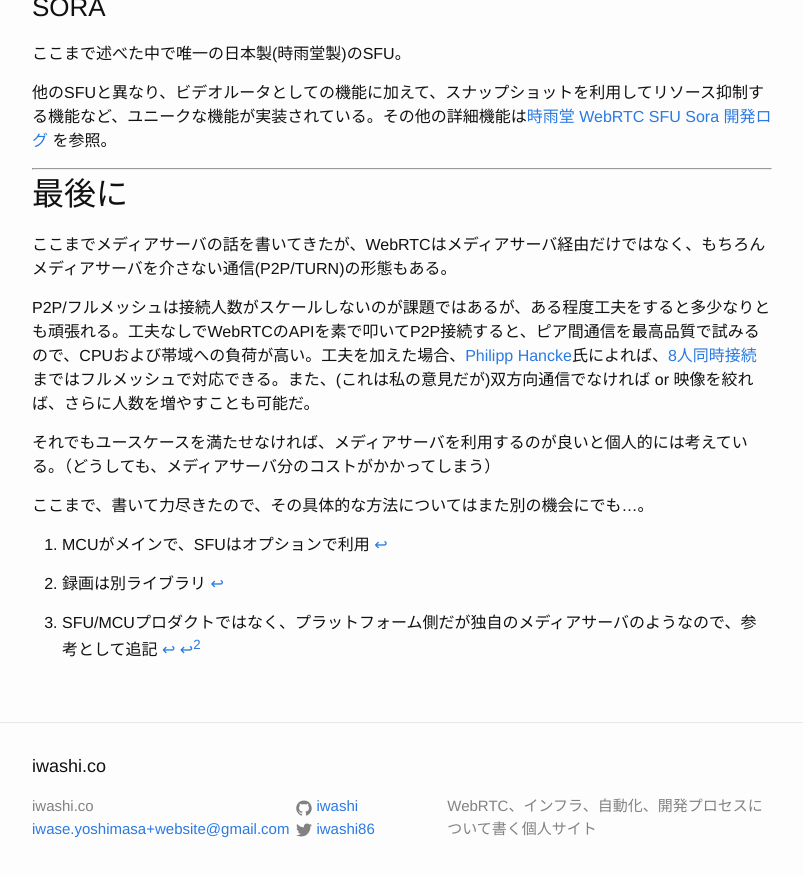
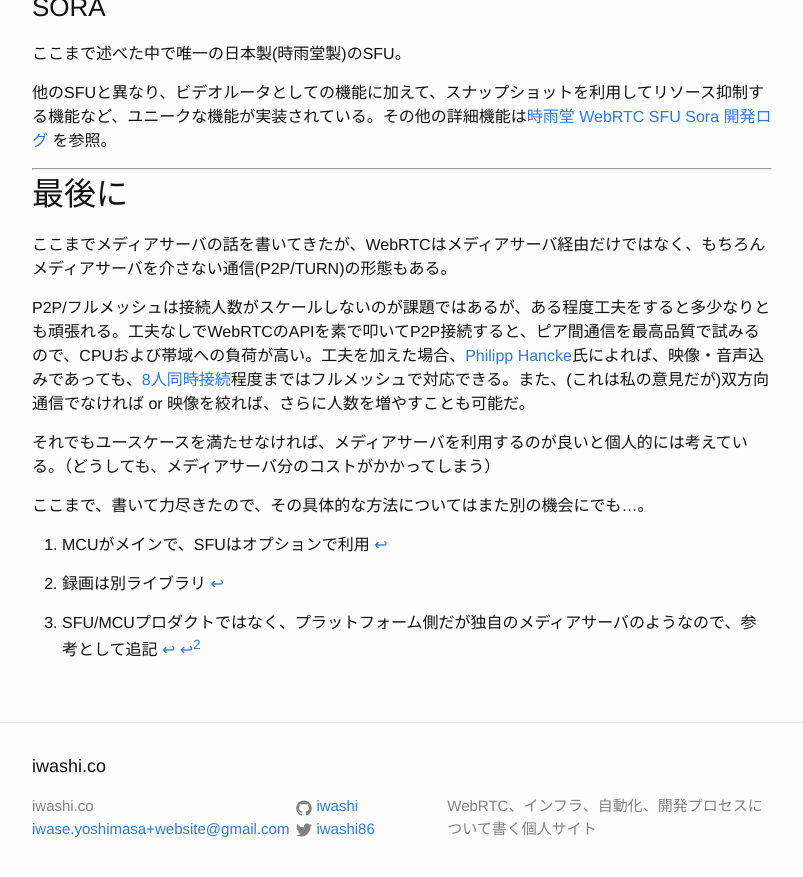
Before and after one commit to iwashi/iwashi.github.io, a Jekyll site: the page built from _posts/2016-09-03-webrtc-sfu-mcu-summary.md, in a window 1280 px wide and 900 px high, scrolled down 3593 px. Shown: the top 877 px of the window, without its empty margins (238-1041 px from the left). Built offline with Jekyll 4.4.1, drawn with Linux system fonts in a browser that asks for light colours.

Commit message:
Fix wrong sentence

```diff
--- a/_posts/2016-09-03-webrtc-sfu-mcu-summary.md
+++ b/_posts/2016-09-03-webrtc-sfu-mcu-summary.md
@@ -145,7 +145,7 @@ MCUというとビデオのレイアウトが固定されて辛いみたいな
 
 ここまでメディアサーバの話を書いてきたが、WebRTCはメディアサーバ経由だけではなく、もちろんメディアサーバを介さない通信(P2P/TURN)の形態もある。
 
-P2P/フルメッシュは接続人数がスケールしないのが課題ではあるが、ある程度工夫をすると多少なりとも頑張れる。工夫なしでWebRTCのAPIを素で叩いてP2P接続すると、ピア間通信を最高品質で試みるので、CPUおよび帯域への負荷が高い。工夫を加えた場合、[Philipp Hancke](https://twitter.com/hcornflower)氏によれば、[8人同時接続](http://hancke.name/webrtc/great-again/#/28)まではフルメッシュで対応できる。また、(これは私の意見だが)双方向通信でなければ or 映像を絞れば、さらに人数を増やすことも可能だ。
+P2P/フルメッシュは接続人数がスケールしないのが課題ではあるが、ある程度工夫をすると多少なりとも頑張れる。工夫なしでWebRTCのAPIを素で叩いてP2P接続すると、ピア間通信を最高品質で試みるので、CPUおよび帯域への負荷が高い。工夫を加えた場合、[Philipp Hancke](https://twitter.com/hcornflower)氏によれば、映像・音声込みであっても、[8人同時接続](http://hancke.name/webrtc/great-again/#/28)程度まではフルメッシュで対応できる。また、(これは私の意見だが)双方向通信でなければ or 映像を絞れば、さらに人数を増やすことも可能だ。
 
 それでもユースケースを満たせなければ、メディアサーバを利用するのが良いと個人的には考えている。（どうしても、メディアサーバ分のコストがかかってしまう）
 
```
